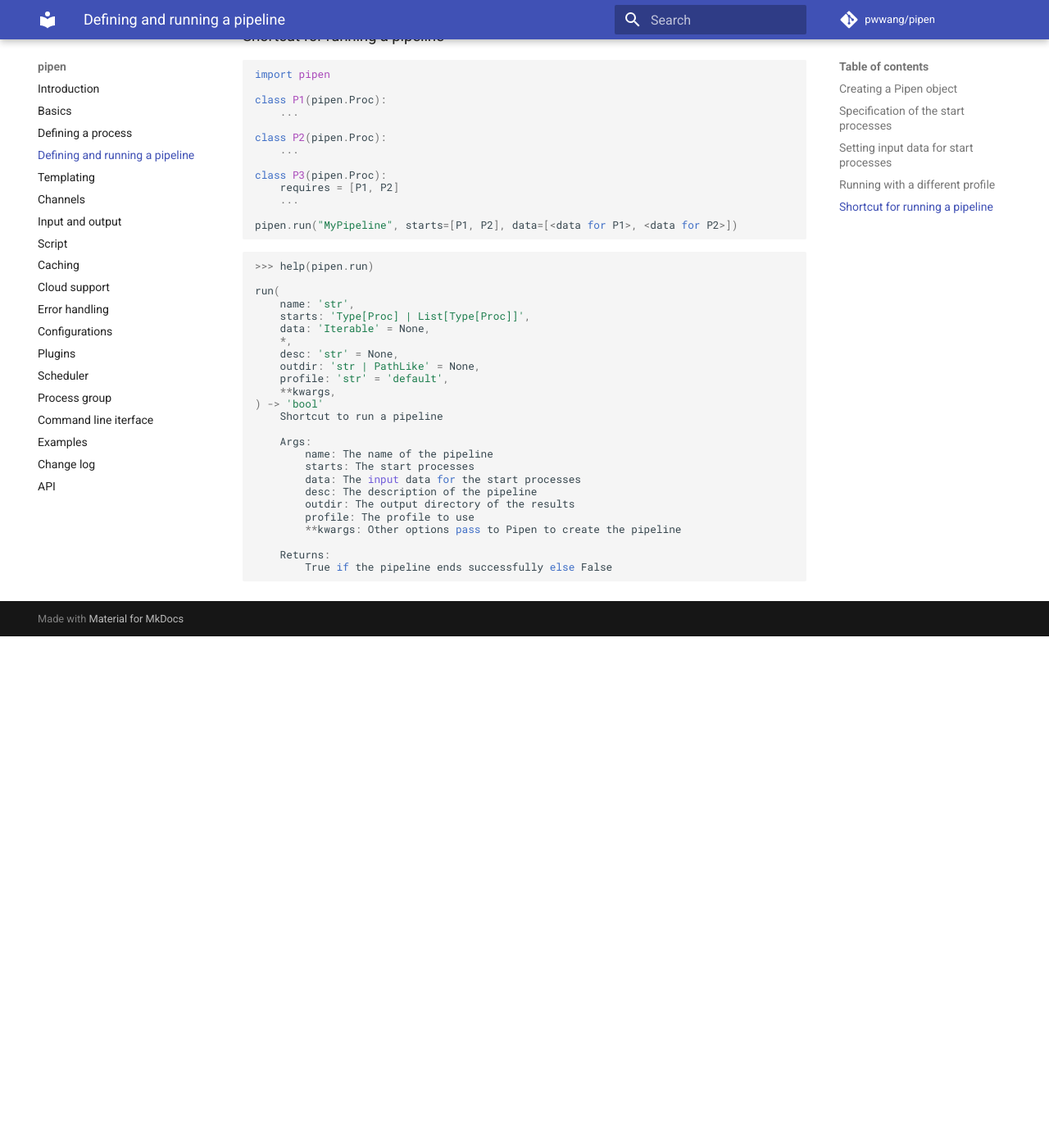
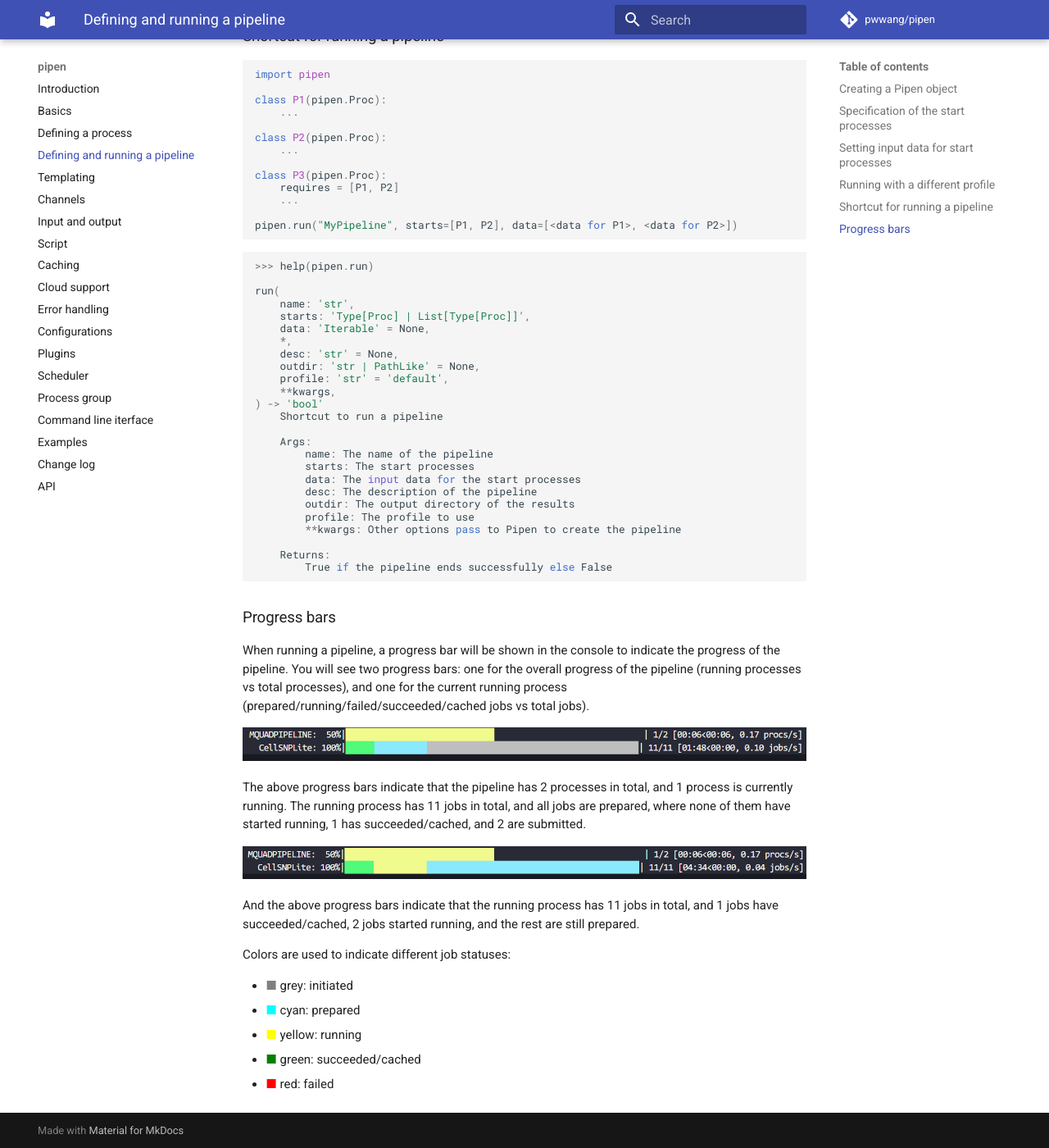
Before and after one commit to pwwang/pipen, an MkDocs documentation site: the page built from docs/running.md, in a window 1280 px wide and 1400 px high, scrolled down 1434 px. Shown: the whole window at 82% size. Built offline with MkDocs 1.6.1 and Material for MkDocs 9.7.7, drawn with Linux system fonts in a browser that asks for light colours; comment, search, counter and statistics services are not loaded; before the commit the page ends 2210 px from its top, so only the background shows below that.

Commit message:
docs: add progress bar section to running documentation

````diff
--- a/docs/running.md
+++ b/docs/running.md
@@ -110,4 +110,25 @@ run(
         True if the pipeline ends successfully else False
 ```
 
+## Progress bars
+
+When running a pipeline, a progress bar will be shown in the console to indicate the progress of the pipeline. You will see two progress bars: one for the overall progress of the pipeline (running processes vs total processes), and one for the current running process (prepared/running/failed/succeeded/cached jobs vs total jobs).
+
+![alt text](pbar1.png)
+
+The above progress bars indicate that the pipeline has 2 processes in total, and 1 process is currently running. The running process has 11 jobs in total, and all jobs are prepared, where none of them have started running, 1 has succeeded/cached, and 2 are submitted.
+
+![alt text](pbar2.png)
+
+And the above progress bars indicate that the running process has 11 jobs in total, and 1 jobs have succeeded/cached, 2 jobs started running, and the rest are still prepared.
+
+Colors are used to indicate different job statuses:
+
+- <span style="color:grey;">■</span> grey: initiated
+- <span style="color:cyan;">■</span> cyan: prepared
+- <span style="color:yellow;">■</span> yellow: running
+- <span style="color:green;">■</span> green: succeeded/cached
+- <span style="color:red;">■</span> red: failed
+
+
 [1]: ../configurations
````
Also changed, not shown: docs/pbar1.png (added), docs/pbar2.png (added).
